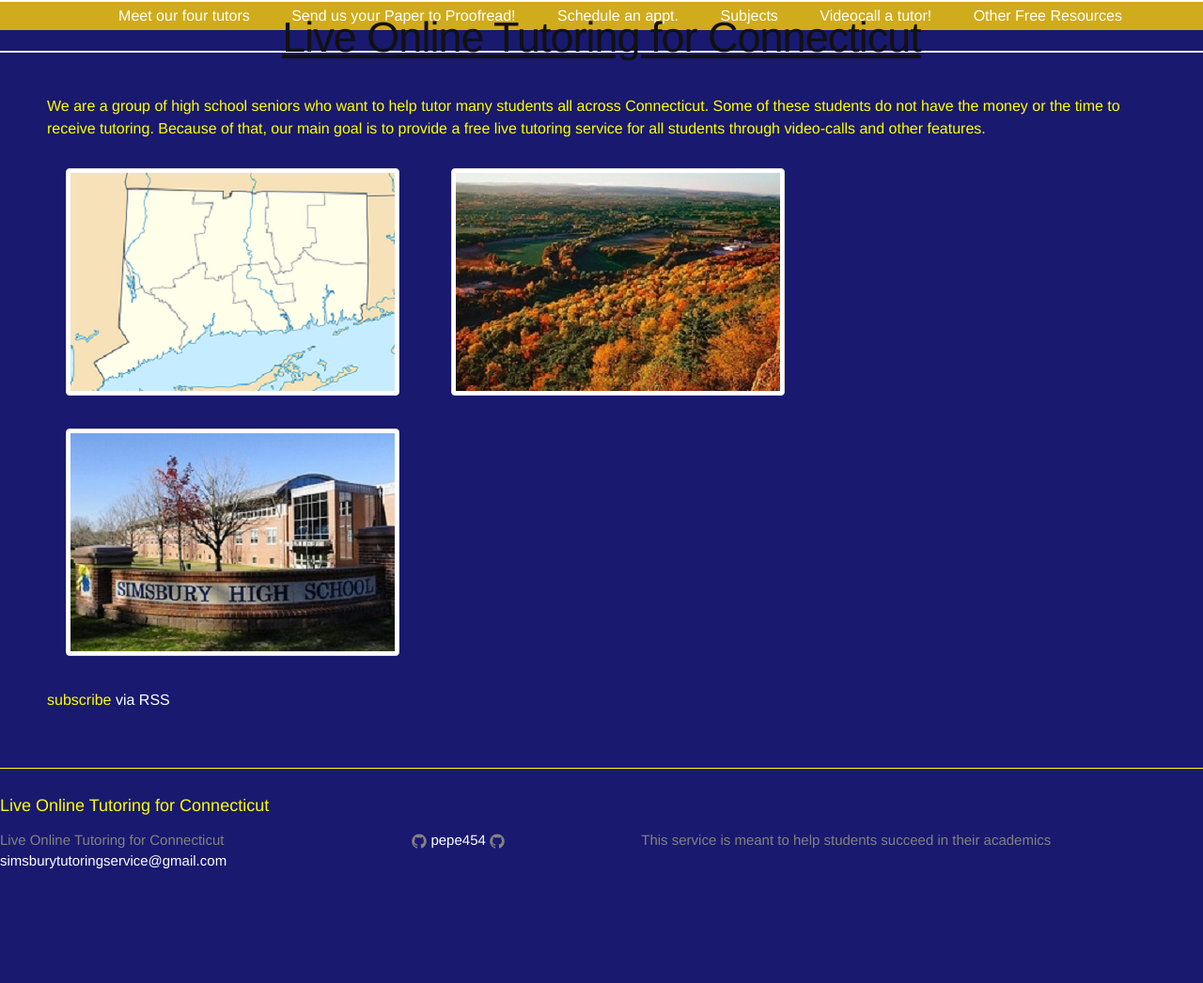
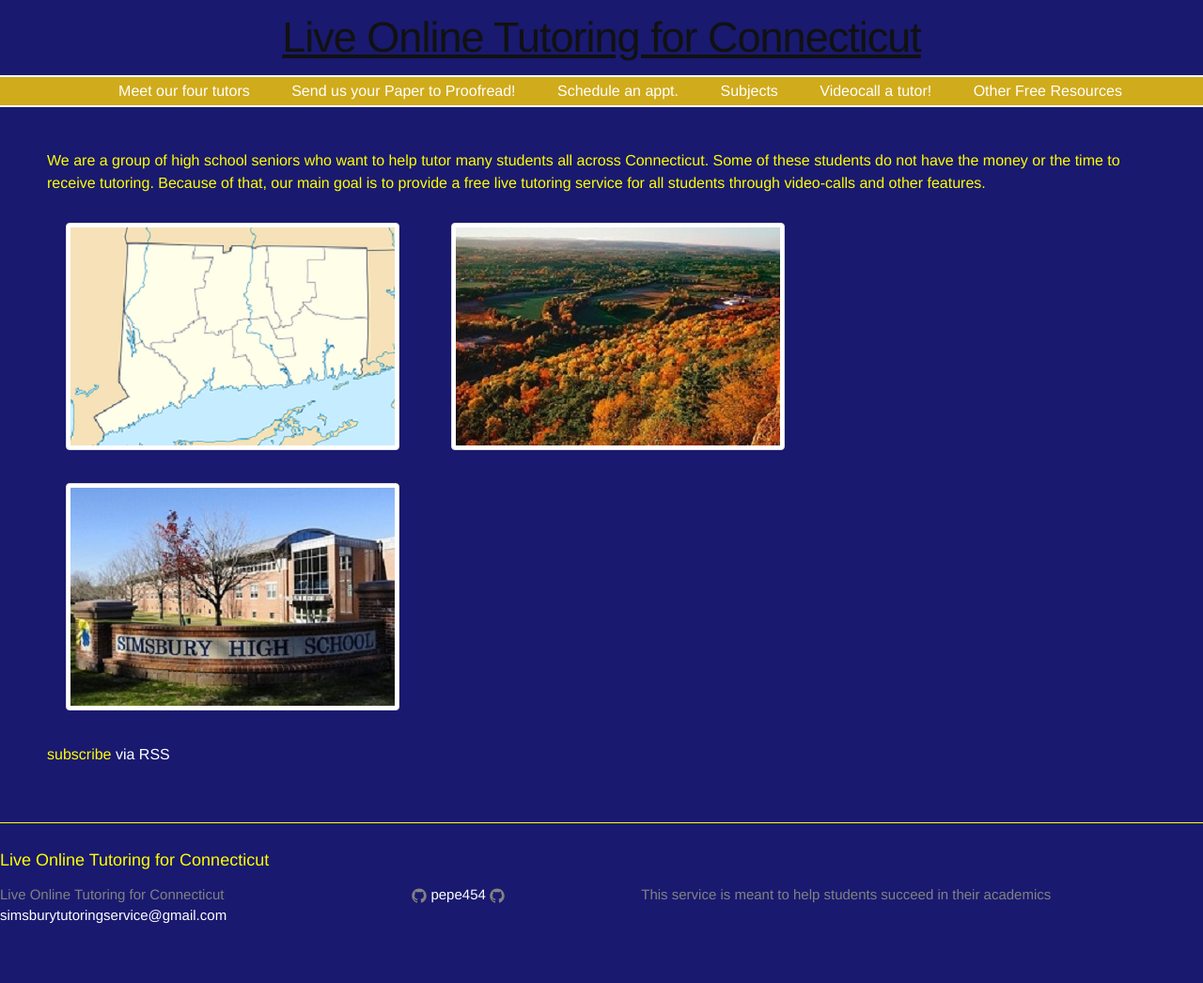
Before and after one commit to pepe454/pepe454.github.io, a Jekyll site: the page built from index.html, in a window 1280 px wide. Shown: the whole page at 94% size. Built offline with Jekyll 4.4.1, drawn with Linux system fonts in a browser that asks for light colours; the list of posts is cut into pages by our own code; before the commit the page ends 988 px from its top, so only the background shows below that.

Commit message:
Update _layout.scss

```diff
--- a/_sass/_layout.scss
+++ b/_sass/_layout.scss
@@ -14,9 +14,8 @@
     line-height: 80px;
     letter-spacing: -1px;
     color: white;
-    position: absolute;
+    display: block;
     text-align: center;
-    width: 100%;
     @include media-query($on-palm) {
       margin-left: 0%;
       text-align: left;
```
